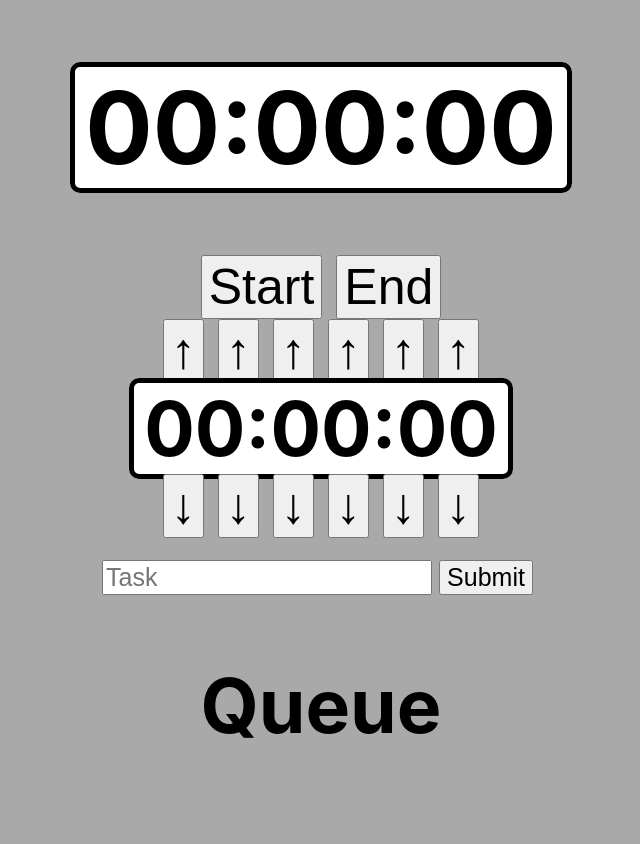
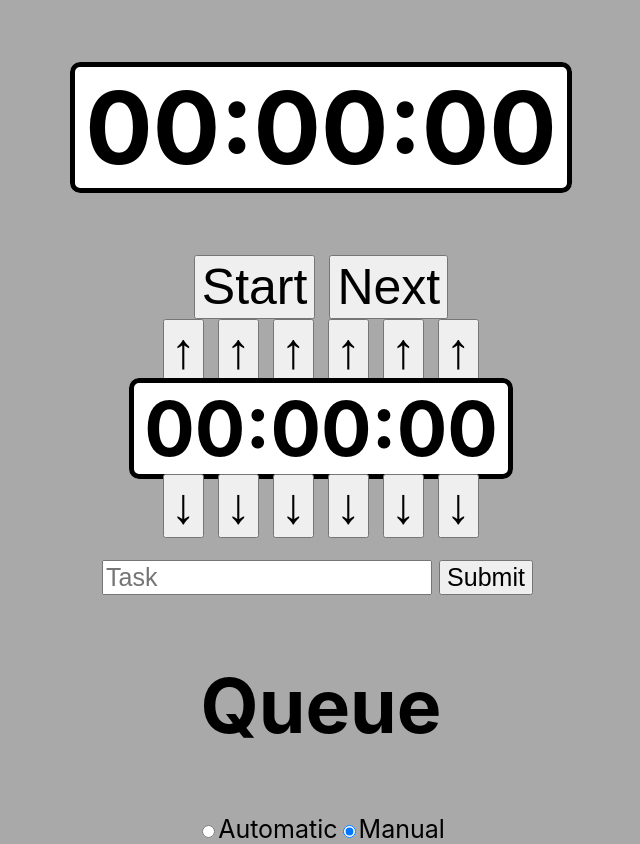
Before and after one commit to Schmiggle649/Productivity-Timer, a React (Create React App) app: page / in a window 1280 px wide. Shown: the whole page, without its empty margins (319-959 px from the left). Before the commit the page ends 814 px from the top, so only its background shows below. Built offline with nearby package versions, Linux system fonts and the light colour scheme.

Commit message:
Add functionality for automatic or manual progression to next timer

```diff
--- a/src/App.css
+++ b/src/App.css
@@ -24,3 +24,7 @@ button {
 .submit {
   font-size: 0.5em;
 }
+
+.autoManual {
+  font-size: 0.5em;
+}
--- a/src/App.js
+++ b/src/App.js
@@ -12,6 +12,7 @@ function App() {
     seconds: 0,
     task: ""
   });
+  const [automatic, setAutomatic] = useState(false);
 
   const nextTimer = useCallback(() => {
     if (timers.length > 1) {
@@ -37,9 +38,11 @@ function App() {
       clearInterval(timer);
       setTimer(null);
       new Audio(process.env.PUBLIC_URL + "/alarm.mp3").play();
-      nextTimer();
+      if (automatic) {
+        nextTimer();
+      }
     }
-  }, [currentTimer, timer, nextTimer]);
+  }, [currentTimer, timer, automatic, nextTimer]);
 
   function startPause(event) {
     if (timer) {
@@ -78,7 +81,7 @@ function App() {
     event.preventDefault();
   }
 
-  function end(event) {
+  function next(event) {
     clearInterval(timer);
     setTimer(null);
     nextTimer();
@@ -104,6 +107,10 @@ function App() {
     });
   }
 
+  function handleAutoManual(event) {
+    setAutomatic(event.target.id === "auto");
+  }
+
   return (
     <div className="App">
       <h1>
@@ -112,10 +119,16 @@ function App() {
       <h2>{currentTimer.task}</h2>
       <form>
         <button onClick={startPause}>{timer ? "Pause" : "Start"}</button>
-        <button onClick={end}>End</button>
+        <button onClick={next}>Next</button>
       </form>
       <TimeSetter add={addTime} />
       <h2>Queue</h2>
+      <form className="autoManual" onClick={handleAutoManual}>
+        <input type="radio" id="auto" name="autoManual" checked={automatic} />
+        <label htmlFor="auto">Automatic</label>
+        <input type="radio" id="manual" name="autoManual" checked={!automatic} />
+        <label htmlFor="manual">Manual</label>
+      </form>
       {timers.map((timerElement, index) => {
         if (index === 0) {
           return <p></p>;
```
